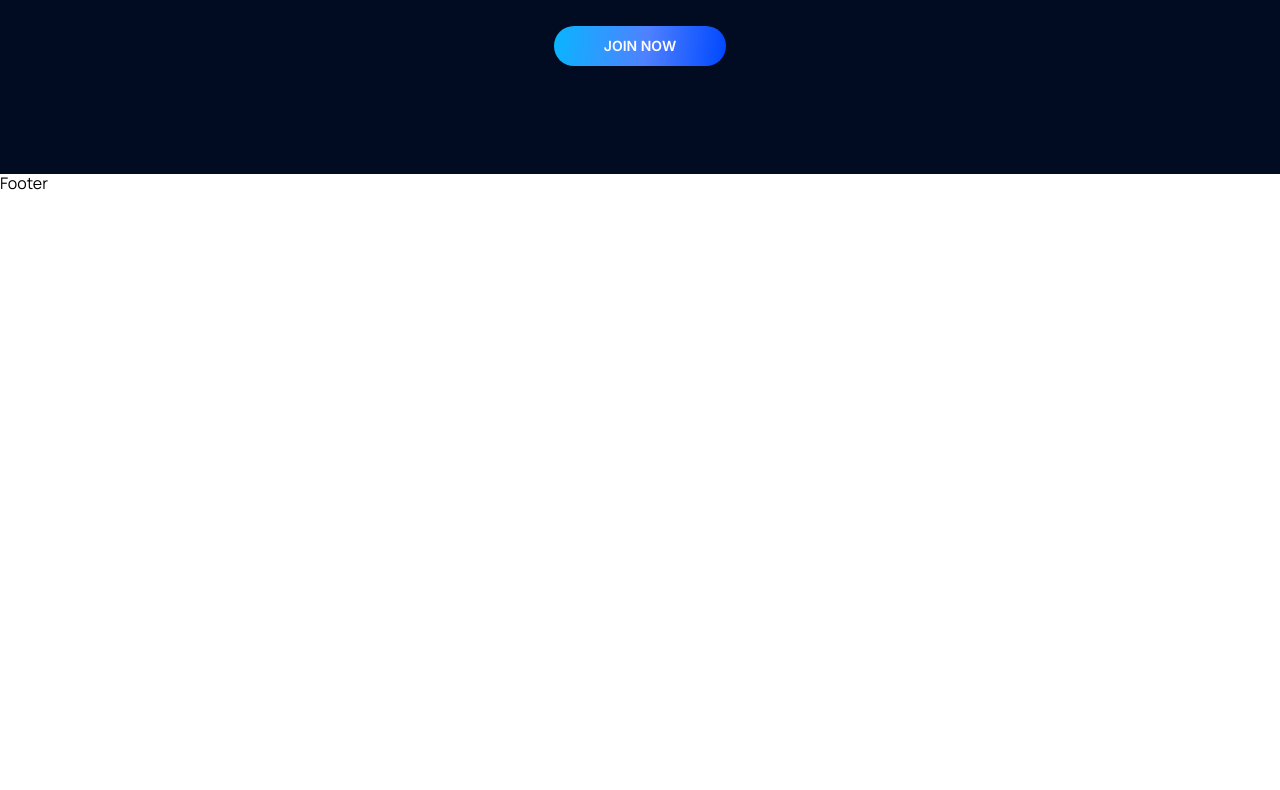
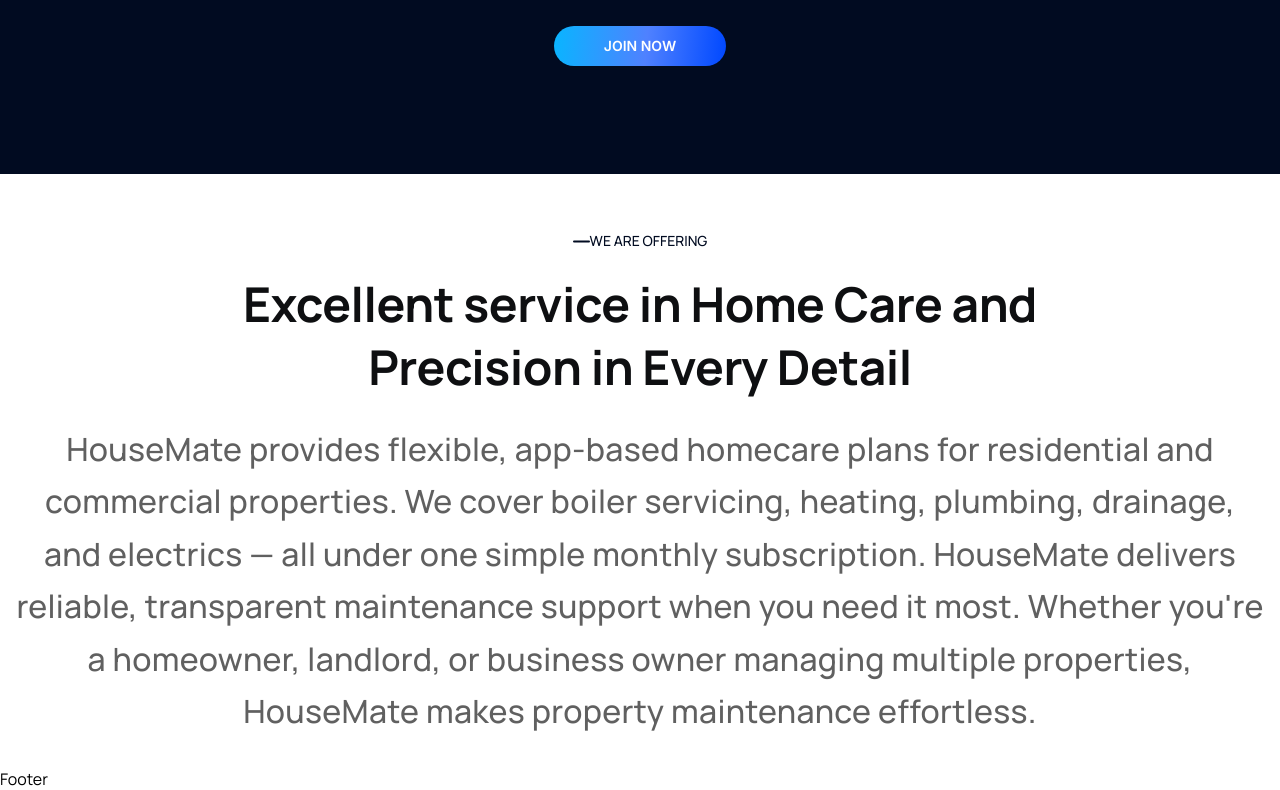
Before and after one commit to Webgenius0/lewis_rodrigoe, a React (Vite) app: page / in a window 1280 px wide. Shown: the part 626-1416 px from the top of the page. Before the commit the page ends 820 px from the top, so only its background shows below. Built offline with nearby package versions, Linux system fonts and the light colour scheme.

Commit message:
title ,subtitle and offer component desktop version done

```diff
--- a/package.json
+++ b/package.json
@@ -16,6 +16,7 @@
     "class-variance-authority": "^0.7.1",
     "clsx": "^2.1.1",
     "lucide-react": "^0.475.0",
+    "prop-types": "^15.8.1",
     "react": "^19.0.0",
     "react-dom": "^19.0.0",
     "react-router-dom": "^7.1.5",
--- /dev/null
+++ b/src/components/home/Offer.jsx
@@ -0,0 +1,27 @@
+import React from 'react'
+import Subtitile from '../shared/Subtitile'
+import Title from '../shared/Title';
+
+const Offer = () => {
+  return (
+    <>
+      <div className="container mt-14">
+        <div className="max-w-[978px] mx-auto flex flex-col gap-3">
+          <Subtitile text="We are offering" className="text-center justify-center" />
+          <Title title="Excellent service in Home Care and Precision in Every Detail" />
+        </div>
+        <p className="font-[Manrope] text-[#606060] text-center text-[32px] not-italic font-medium leading-[52.48px] tracking-[0.32px]">
+          HouseMate provides flexible, app-based homecare plans for residential
+          and commercial properties. We cover boiler servicing, heating,
+          plumbing, drainage, and electrics — all under one simple monthly
+          subscription. HouseMate delivers reliable, transparent maintenance
+          support when you need it most. Whether you're a homeowner, landlord,
+          or business owner managing multiple properties, HouseMate makes
+          property maintenance effortless.
+        </p>
+      </div>
+    </>
+  );
+}
+
+export default Offer
--- /dev/null
+++ b/src/components/shared/Subtitile.jsx
@@ -0,0 +1,32 @@
+import PropTypes from 'prop-types';
+import React from 'react';
+
+const Subtitile = ({ text, className = '' }) => {
+  return (
+    <>
+      <h4 className={`flex items-center text-[#010B21] font-[Manrope] text-[14px] not-italic font-medium leading-[22.96px] uppercase ${className}`}>
+        <span>
+          <svg
+            xmlns="http://www.w3.org/2000/svg"
+            width="17"
+            height="3"
+            viewBox="0 0 17 3"
+            fill="none"
+          >
+            <path
+              d="M1 1.5H16"
+              stroke="#010B21"
+              strokeWidth="2"
+              strokeLinecap="round"
+            />
+          </svg>
+        </span>
+        {text}
+      </h4>
+    </>
+  );
+};
+
+
+
+export default Subtitile;
--- /dev/null
+++ b/src/components/shared/Title.jsx
@@ -0,0 +1,13 @@
+import React from 'react'
+
+const Title = ({title}) => {
+  return (
+    <>
+      <h2 className="text-[#0E0F11] text-center font-[Manrope] text-[48px] not-italic font-bold leading-[63.36px] tracking-[-0.48px]">
+        {title}
+      </h2>
+    </>
+  );
+}
+
+export default Title
--- a/src/pages/home/Home.jsx
+++ b/src/pages/home/Home.jsx
@@ -1,10 +1,12 @@
 import Banner from "@/components/home/Banner";
+import Offer from "@/components/home/Offer";
 import React from "react";
 
 const Home = () => {
   return (
     <div >
         <Banner/>
+        <Offer/>
 
     </div>
   );
```
Also changed, not shown: 1 other file (tests, documents, lock files or other folders).
